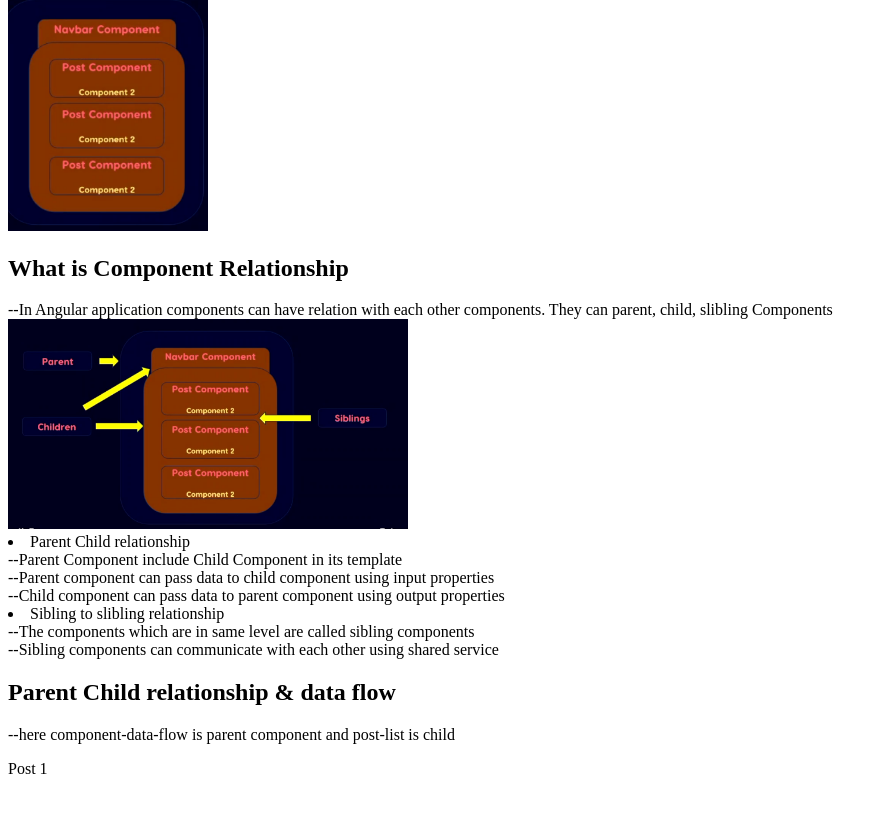
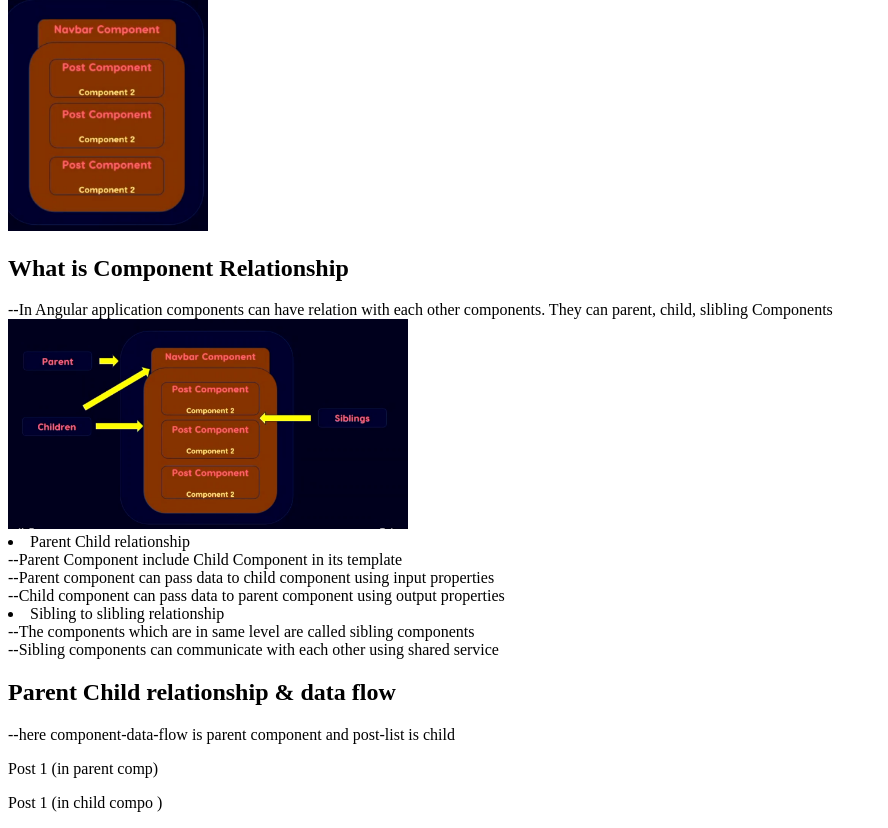
Before and after one commit to VishalMagdum/Angular-, an Angular app: page / in a window 1280 px wide. Shown: the part 5691-6519 px from the top of the page, without its empty margins (0-888 px from the left). Before the commit the page ends 6485 px from the top, so only its background shows below. Built offline with nearby package versions, Linux system fonts and the light colour scheme.

Commit message:
comments

```diff
--- a/src/app/component-data-flow/component-data-flow.component.html
+++ b/src/app/component-data-flow/component-data-flow.component.html
@@ -38,6 +38,7 @@
   <div>
     <h2>Parent Child relationship & data flow</h2>
     --here component-data-flow is parent component and post-list is child
+    <p>{{appPostTitle}} (in parent comp)</p>
     <post-list [postListTitle]="appPostTitle"></post-list>
   </div>
 </div>
--- a/src/app/post-list/post-list.component.html
+++ b/src/app/post-list/post-list.component.html
@@ -1 +1 @@
-<p>{{postListTitle}}</p>
+<p>{{ postListTitle }} (in child compo )</p>
```
Also changed, not shown: 1 other file (tests, documents, lock files or other folders).
